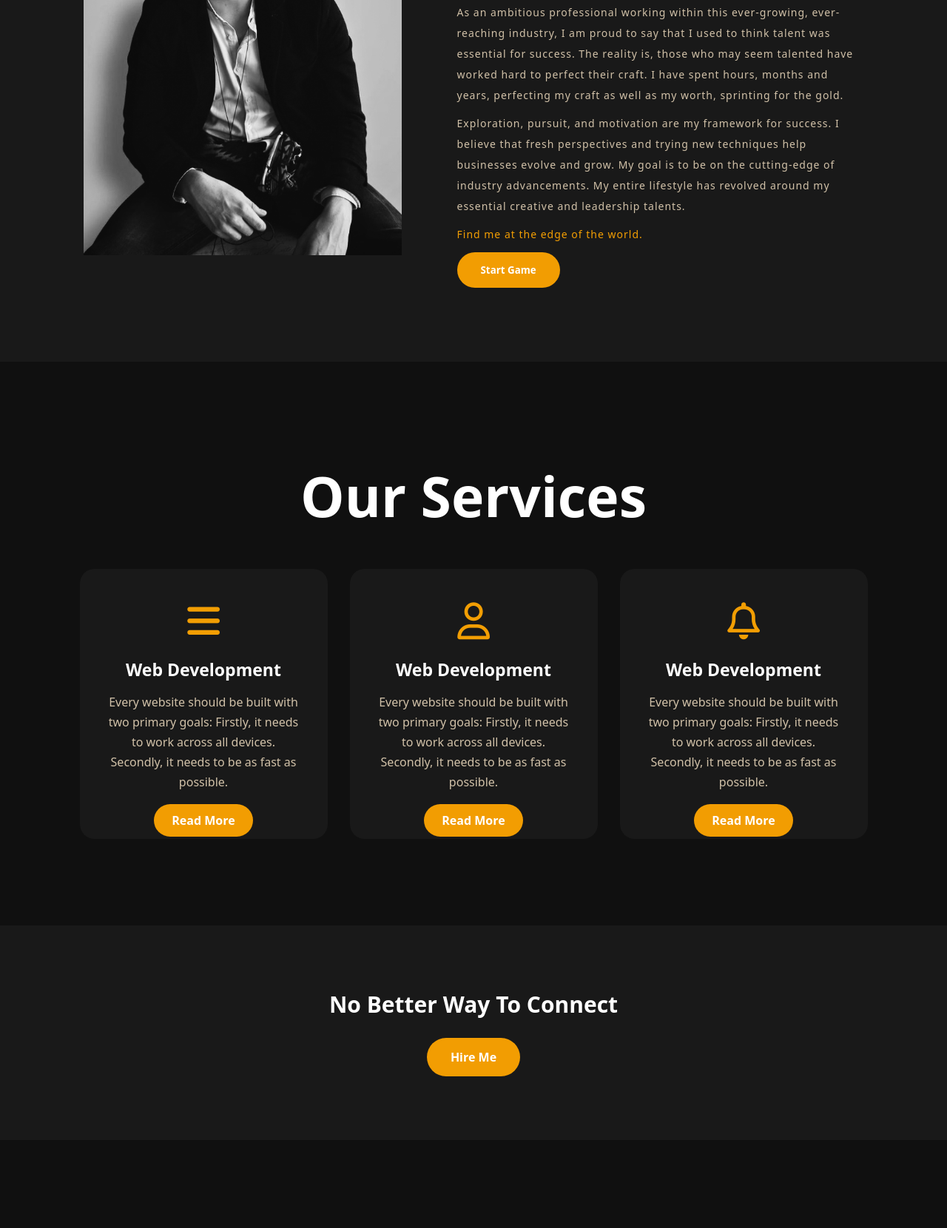
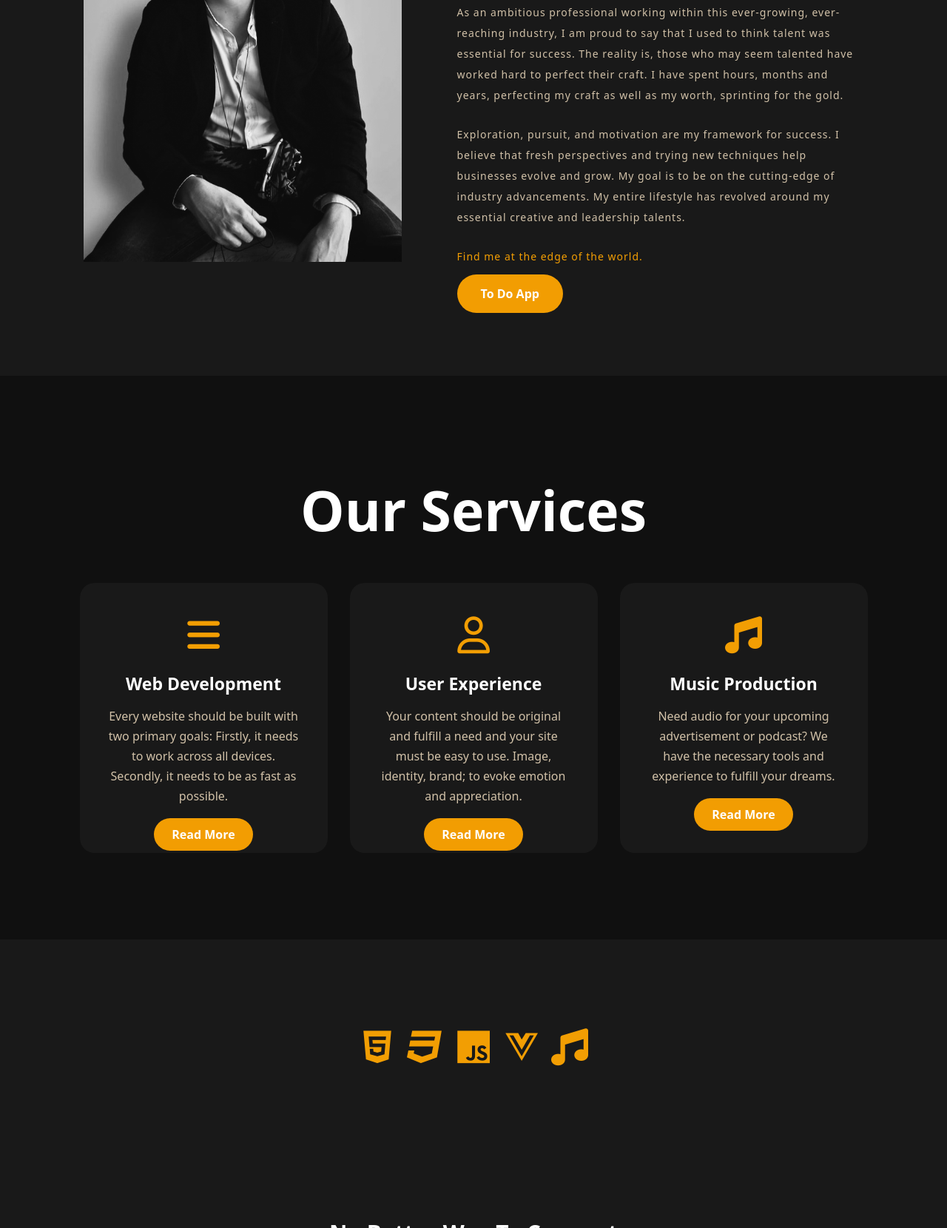
Before and after one commit to Gavin-Culpan/Portfolio-Website, a plain HTML site: page index.html in a window 1280 px wide. Shown: the part 1140-2800 px from the top of the page at 74% size. Drawn offline with Linux system fonts and the light colour scheme.

Commit message:
Almost done
Last buttons and pages need to be programmed

```diff
--- a/index.html
+++ b/index.html
@@ -23,28 +23,23 @@
             <h2 class="logo">Portfo<span>lio</span></h2>
             <ul>
                 <li><a href="/">Home</a></li>
-                <li><a href="#">About Me</a></li>
-                <li><a href="#">Services</a></li>
-                <li><a href="#">Skills</a></li>
-                <li><a href="#">Contact Us</a></li>
+                <li><a href="#about">About Me</a></li>
+                <li><a href="#service">Services</a></li>
+                <li><a href="#skills">Skills</a></li>
+                <li><a href="#contact-me">Contact Me</a></li>
 
             </ul>
-            <a href="#" class="btn">Subscribe</a>
+            <a href="https://gavin-culpan.github.io/Snake-Game/" class="btn" target="_blank">Play Snake</a>
         </nav>
         <div class="content">
                 <h4>Howzit, my name is</h4>
                 <h1>Gavin <span>Culpan</span></h1>
                 <h3>I'm a Web Developer.</h3>
-                <div class="newsletter">
-                    <form>
-                        <input type="email" name="email" id="mail" placeholder="Enter Your Email">
-                        <input type="submt" name="submit" value="Press Start">
-                    </form>
-        </div>
+
         </div>
     </div>
 <!--About section-->
-<section class="about">
+<section class="about" id="about">
     <div class="main">
         <img src="img/main- Edited.png">
         <div class="about-text">
@@ -64,7 +59,7 @@
                 My entire lifestyle has revolved around my essential creative and leadership talents. </p>
 
                 <p><span>Find me at the edge of the world.</span></p>
-                <button type="button">Start Game</button>
+                <a class="button" href="https://gavin-culpan.github.io/ToDoApp/" target="_blank">To Do App</a>
         </div>
 
     </div>
@@ -72,7 +67,7 @@
 </section>
 
 <!--service section-->
-<div class="service">
+<div class="service" id="service">
     <div class="title">
         <h2>Our Services</h2>
     </div>
@@ -95,10 +90,10 @@
 
         <div class="card">
             <i class="fa-regular fa-user"></i>
-            <h5>Web Development</h5>
+            <h5>User Experience</h5>
             <div class="pra">
-                <p>Every website should be built with two primary goals: Firstly, it needs
-                    to work across all devices. Secondly, it needs to be as fast as possible.
+                <p>Your content should be original and fulfill a need and your site must be easy to use.
+                    Image, identity, brand; to evoke emotion and appreciation.
                 </p>
 
                 <p style="text-align: center">
@@ -109,11 +104,11 @@
 
 
         <div class="card">
-            <i class="fa-regular fa-bell"></i>
-            <h5>Web Development</h5>
+            <i class="fa-solid fa-music"></i>
+            <h5>Music Production</h5>
             <div class="pra">
-                <p>Every website should be built with two primary goals: Firstly, it needs
-                    to work across all devices. Secondly, it needs to be as fast as possible.
+                <p>Need audio for your upcoming advertisement or podcast?
+                    We have the necessary tools and experience to fulfill your dreams.
                 </p>
 
                 <p style="text-align: center">
@@ -126,22 +121,35 @@
     </div>
 </div>
 
+<!----Skills section-->
+<div class="skills" id="skills">
+
+    <a href="https://en.wikipedia.org/wiki/HTML5" target="_blank"><i class="fa-brands fa-html5"></i></a>
+    <a href="https://en.wikipedia.org/wiki/CSS" target="_blank"><i class="fa-brands fa-css3"></i></a>
+    <a href="https://en.wikipedia.org/wiki/JavaScript" target="_blank"><i class="fa-brands fa-js"></i></a>
+    <a href="https://en.wikipedia.org/wiki/Vue.js" target="_blank"><i class="fa-brands fa-vuejs"></i></a>
+    <a href="https://en.wikipedia.org/wiki/FL_Studio" target="_blank"><i class="fa-solid fa-music"></i></a>
+</div>
+
 <!----Contact Us---->
-<div class="contact-me">
+<div class="contact-me" id="contact-me">
     <p>No Better Way To Connect</p>
-    <a class="button-two" href="#">Hire Me</a>
+
+    <a class="button-two" href="https://www.linkedin.com/in/gavinculpan/">Hire Me</a>
 </div>
 
 <!-----footer----->
 <footer>
     <p>Gavin Culpan</p>
-    <p>For Sound Design and Music - please click on the link below:</p>
+    <p>For Sound Design and Music Production - find out more below:</p>
     <div class="social">
-        <a href="#"><i class="fa-brands fa-facebook-f"></i></a>
-        <a href="#"><i class="fa-brands fa-github"></i></a>
-        <a href="#"><i class="fa-brands fa-instagram"></i></a>
+        <a href="https://open.spotify.com/artist/0TyjoRDFt0JH4CVkg7EXMq" target="_blank"><i class="fa-brands fa-spotify"></i></a>
+        <a href="https://soundcloud.com/bitcrunchmedia" target="_blank"><i class="fa-brands fa-soundcloud"></i></a>
+        <a href="https://www.facebook.com/gavin.culpan/" target="_blank"><i class="fa-brands fa-facebook-f"></i></a>
+        <a href="https://github.com/Gavin-Culpan" target="_blank"><i class="fa-brands fa-github"></i></a>
+        <a href="https://www.instagram.com/_krazman_/" target="_blank"><i class="fa-brands fa-instagram"></i></a>
     </div>
-    <p class="end">CopyRight by Gavin Culpan</p>
+    <p class="end">Copyright by Gavin Culpan</p>
 
 </footer>
 
--- a/style.css
+++ b/style.css
@@ -165,11 +165,13 @@ h4{
     letter-spacing: 1px;
     line-height: 28px;
     font-size: 14px;
-    margin-bottom: 10px;
+
     margin-top: 10px;
+    margin-bottom: 25px;
 }
 
-button{
+
+.button{
     background-color: rgba(255, 166, 2, 0.944);
     color: white;
     text-decoration: none;
@@ -179,7 +181,7 @@ button{
     border-radius: 30px;
     transition: .4s;
 }
-button:hover{
+.button:hover{
     background-color: transparent;
     border: 2px solid rgba(255, 166, 2, 0.944);
     cursor: pointer;
@@ -256,6 +258,36 @@ h5{
     cursor: pointer;
 }
 
+.skills{
+    width: 100%;
+    height: 290px;
+    background: #191919;
+    display: flex;
+    align-items: center;
+    justify-content: center;
+}
+
+
+.skills a{
+    width: 45px;
+    height: 45px;
+    display: flex;
+    align-items: center;
+    justify-content: center;
+    background: transparent;
+    border-radius: 50%;
+    margin: 22px 10px;
+    color: rgba(255, 166, 2, 0.944);
+    text-decoration: none;
+    font-size:50px;
+
+}
+
+.skills a:hover{
+    transform: scale(1.3);
+    transition: .3s;
+}
+
 .contact-me{
     width: 100%;
     height: 290px;
@@ -289,6 +321,8 @@ h5{
     border: 2px solid rgba(255, 166, 2, 0.944);
     cursor: pointer;
 }
+
+
 
 footer{
     position: relative;
```
Also changed, not shown: img/Flstudio.png (added), img/Protools.png (added), img/css-3.png (added), img/html.png (added).
